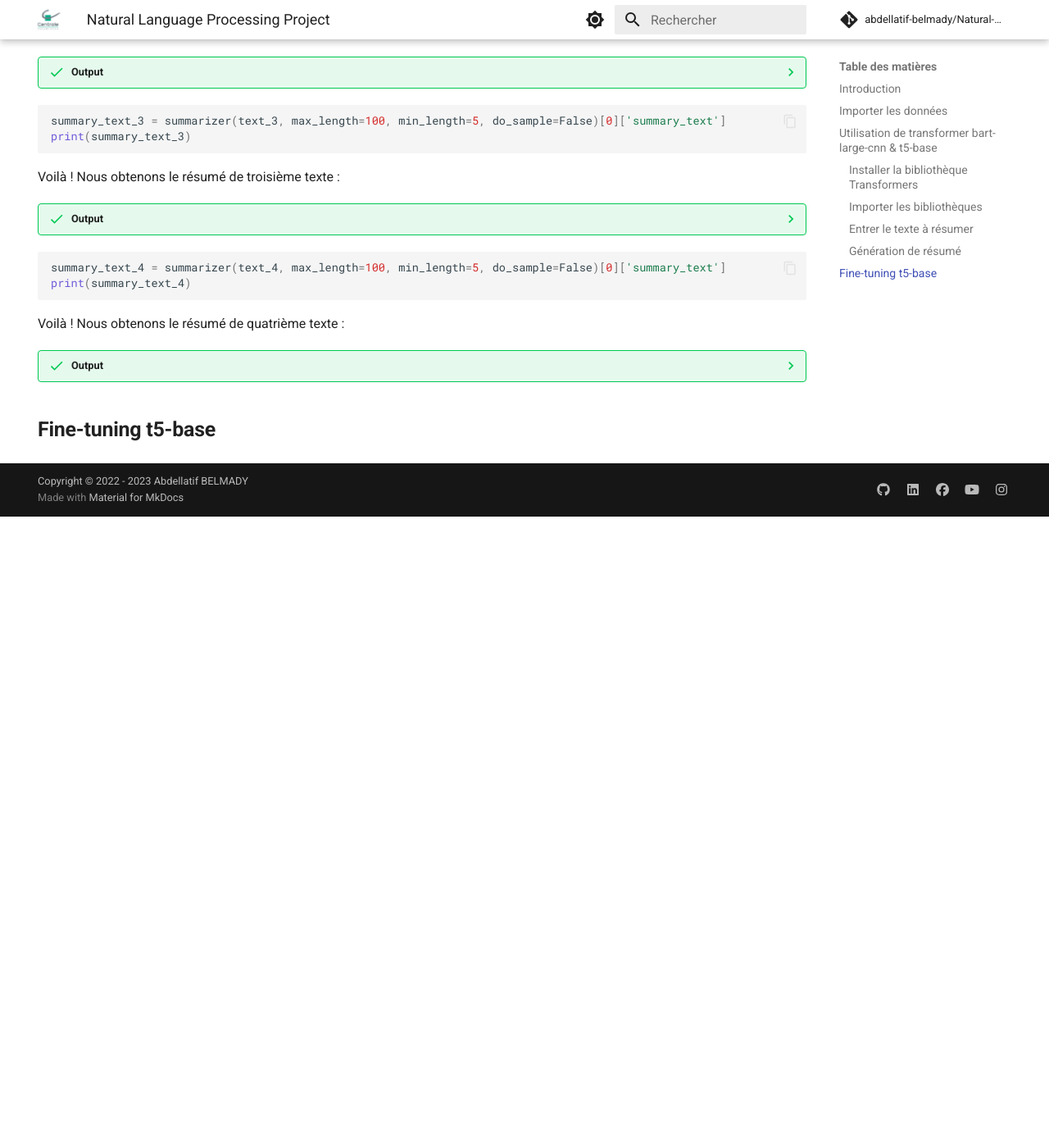
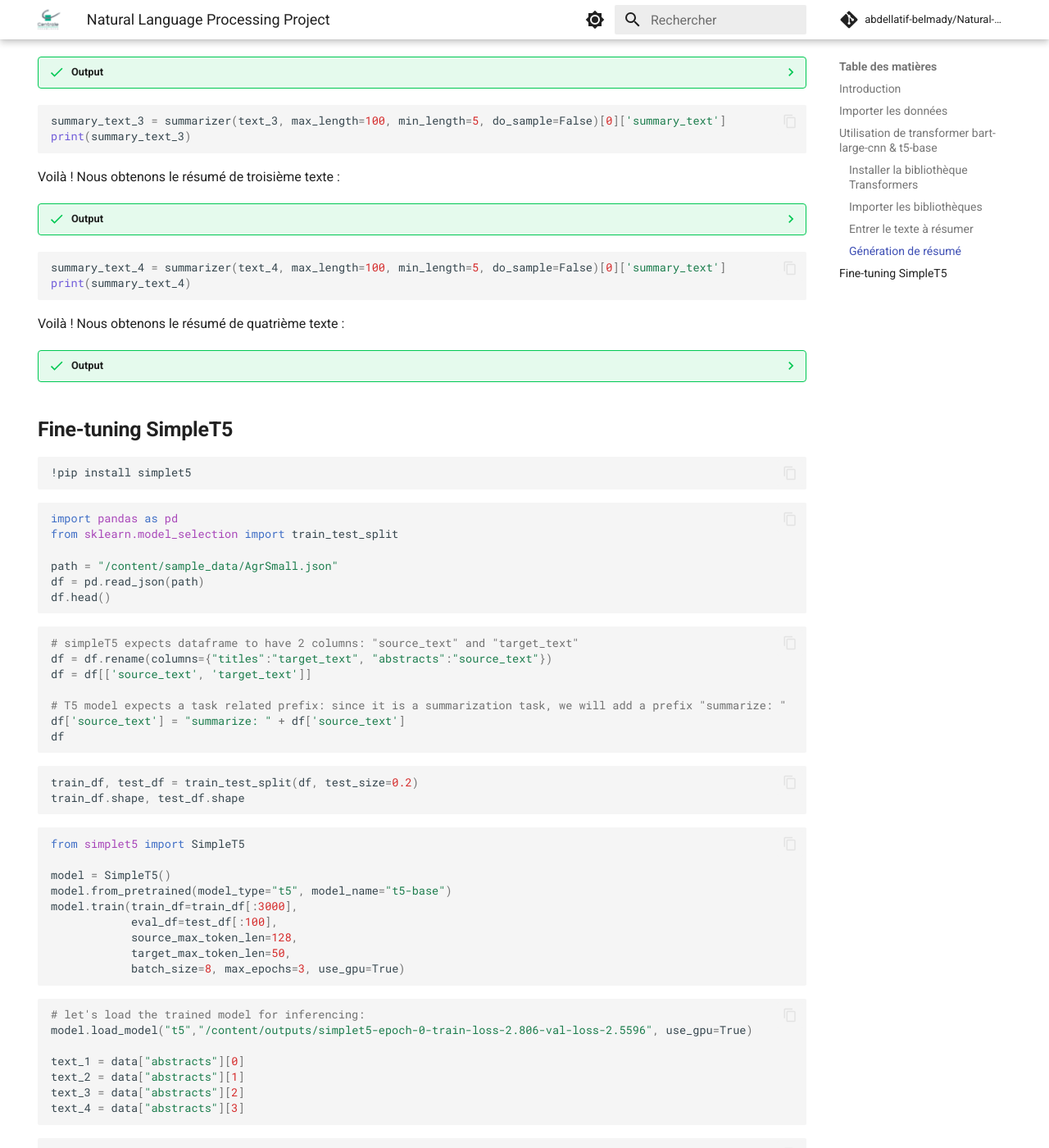
Before and after one commit to abdellatif-belmady/Natural-Language-Processing, an MkDocs documentation site: the page built from docs/index.md, in a window 1280 px wide and 1400 px high, scrolled down 2801 px. Shown: the whole window at 82% size. Built offline with MkDocs 1.6.1 and Material for MkDocs 9.7.7, drawn with Linux system fonts in a browser that asks for light colours; comment, search, counter and statistics services are not loaded; before the commit the page ends 3431 px from its top, so only the background shows below that; some of the changed text lies outside the part shown.

Commit message:
Update index.md

````diff
--- a/docs/index.md
+++ b/docs/index.md
@@ -142,4 +142,80 @@ Voilà ! Nous obtenons le résumé de quatrième texte :
     Waste management has become pertinent in urban regions, along with rapid population growth . The current ways of managing waste, such as refuse collection and recycling, are failing to minimise waste in cities . With urban populations growing worldwide, there is the challenge of increased pressure to import food from rural areas .
 
 
-## **Fine-tuning t5-base**
+## **Fine-tuning SimpleT5**
+
+```py
+!pip install simplet5
+```
+
+```py
+import pandas as pd
+from sklearn.model_selection import train_test_split
+
+path = "/content/sample_data/AgrSmall.json"
+df = pd.read_json(path)
+df.head()
+```
+
+```py
+# simpleT5 expects dataframe to have 2 columns: "source_text" and "target_text"
+df = df.rename(columns={"titles":"target_text", "abstracts":"source_text"})
+df = df[['source_text', 'target_text']]
+
+# T5 model expects a task related prefix: since it is a summarization task, we will add a prefix "summarize: "
+df['source_text'] = "summarize: " + df['source_text']
+df
+```
+
+```py
+train_df, test_df = train_test_split(df, test_size=0.2)
+train_df.shape, test_df.shape
+```
+
+```py
+from simplet5 import SimpleT5
+
+model = SimpleT5()
+model.from_pretrained(model_type="t5", model_name="t5-base")
+model.train(train_df=train_df[:3000],
+            eval_df=test_df[:100],
+            source_max_token_len=128,
+            target_max_token_len=50,
+            batch_size=8, max_epochs=3, use_gpu=True)
+```
+
+```py
+# let's load the trained model for inferencing:
+model.load_model("t5","/content/outputs/simplet5-epoch-0-train-loss-2.806-val-loss-2.5596", use_gpu=True)
+
+text_1 = data["abstracts"][0]
+text_2 = data["abstracts"][1]
+text_3 = data["abstracts"][2]
+text_4 = data["abstracts"][3]
+```
+
+```py
+model.predict(text_1)
+```
+
+??? success "Output"
+    ['latrine sludge management in Monontsha, Free State Province of South Africa. Key informant interviews and questionnaires']
+
+```py
+model.predict(text_2)
+```
+
+??? success "Output"
+    ['sustainable agriculture practices among banana production farmers in Pakistan: Evidence from LR and SEM']
+
+```py
+model.predict(text_3)
+```
+??? success "Output"
+    ['soil contamination from industrial slag and hazardous levels of metalloid (HMM) contamination in West Atlanta, Georgia. Community-engaged research']
+
+```py
+model.predict(text_4)
+```
+??? success "Output"
+    ['challenges and opportunities for organic waste utilisation and management through urban agriculture in the Durban South Basin, KwaZulu-Natal Province of South Africa']
````
